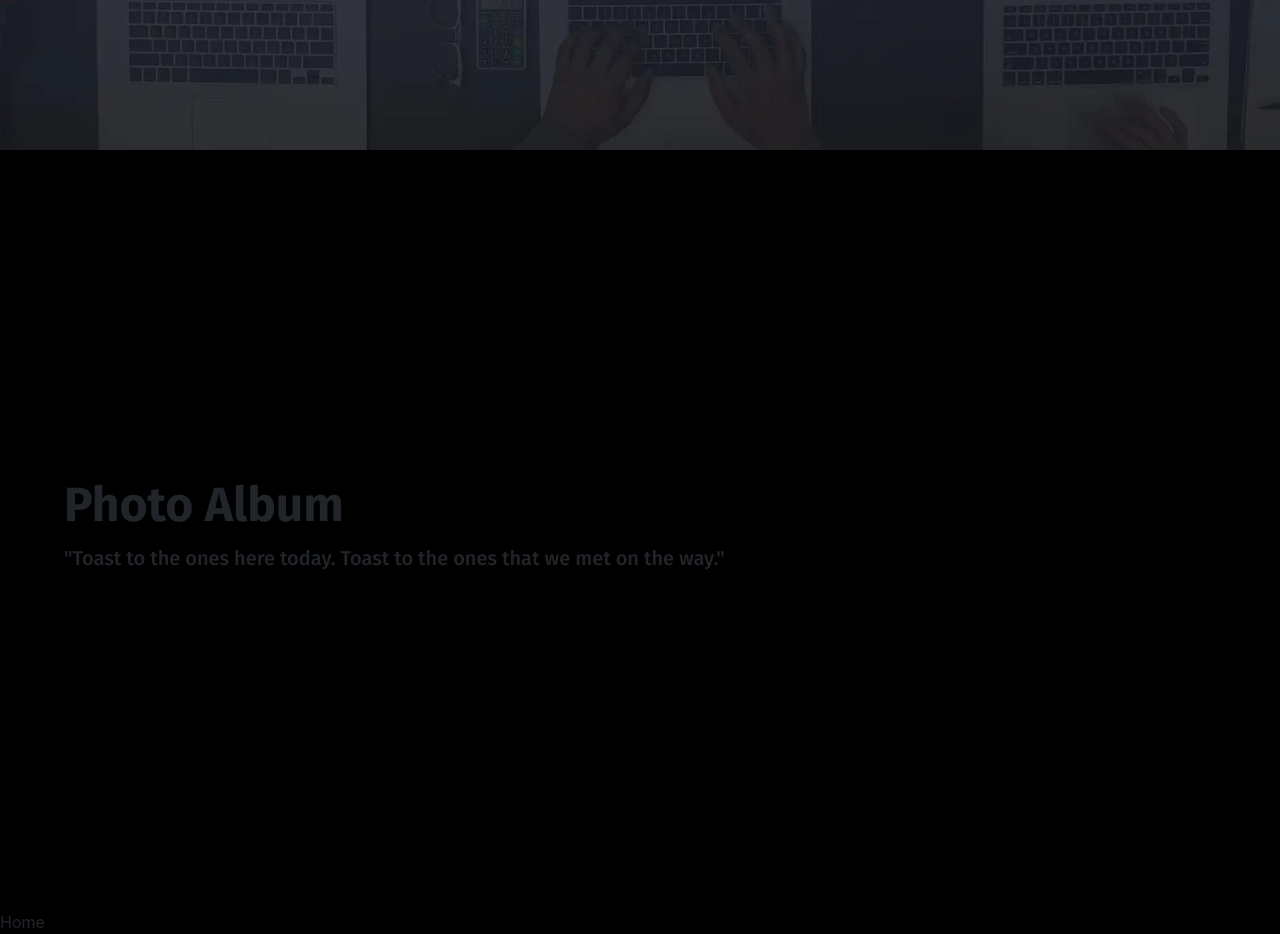
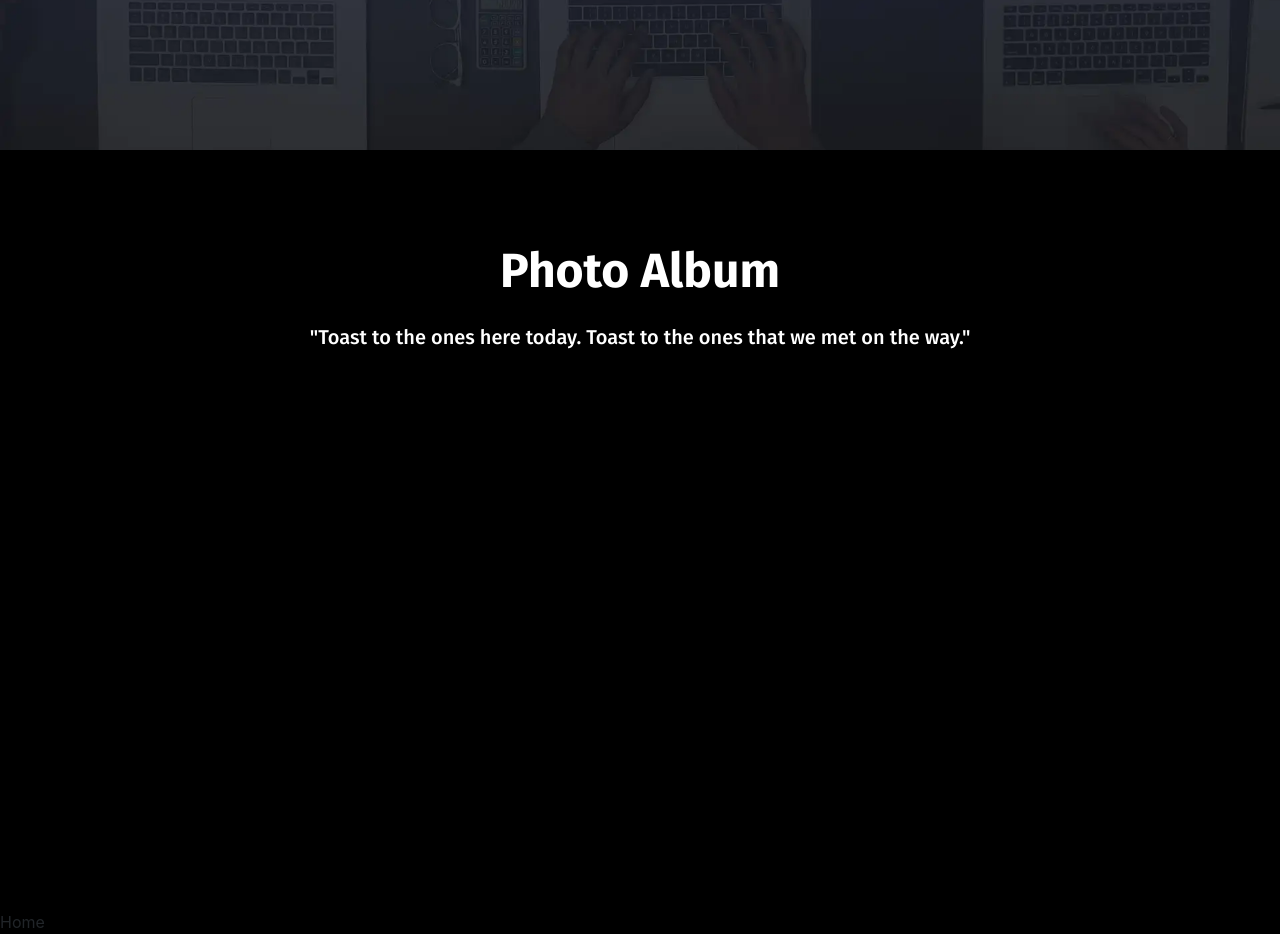
Before and after one commit to TripleC-OfficialWebsite/TripleC-OfficialWebsite, a React (Create React App) app in the folder official-website/: page / in a window 1280 px wide. Shown: the part 668-1602 px from the top of the page. Built offline with nearby package versions, Linux system fonts and the light colour scheme.

Commit message:
centered

```diff
--- a/official-website/src/Components/photoAlbum/photoAlbum.css
+++ b/official-website/src/Components/photoAlbum/photoAlbum.css
@@ -1,20 +1,4 @@
-.home-cover {
-    background-image: url("/src/Images/homepage_cover.png");
-    display: block;
-    background-size: cover;
-    background-repeat: no-repeat;
-    width: 100%;
-    height: 95vh;
-    opacity: 1;
-    position: absolute;
-    top: 0;
-    bottom: 0;
-    left: 0;
-    right: 0;
-    z-index: -1;
-  }
-
-  #container {
+  #containerPA {
     display: flex;
     flex-direction: row;
     width: 90%;
@@ -29,14 +13,20 @@
     width: 100%;
   }
 
-  .title {
+  .titlePA {
+    position: relative;
+    top: -20%; left: 50%; transform: translate(-50%, -50%); text-align: center;
+    color: white;
     font-family: "Fira Sans", sans-serif;
     word-break: break-word;
     font-size: 3rem !important;
     font-weight: 700;
   }
 
-  .subtitle {
+  .subtitlePA {
+    position: relative;
+    top: 20%; left: 50%; transform: translate(-50%, -50%); text-align: center;
+    color: white;
     font-family: "Fira Sans", sans-serif;
     word-break: break-word;
     font-size: 1.25rem !important;
--- a/official-website/src/Components/photoAlbum/photoAlbum.js
+++ b/official-website/src/Components/photoAlbum/photoAlbum.js
@@ -4,11 +4,10 @@ import photoAlbumJson from "../../Content/home.json";
 const photoAlbum = () => {
   return (
     <div>
-      <div className="home-cover"></div>
-      <div id="container">
-        <div className="title">
-          <h1 className="title">{photoAlbumJson.photoAlbum.title}</h1>
-          <h2 className="subtitle">{photoAlbumJson.photoAlbum.subtitle}</h2>
+      <div id="containerPA">
+        <div className="titlePA">
+          <h1 className="titlePA">{photoAlbumJson.photoAlbum.titlePA}</h1>
+          <h2 className="subtitlePA">{photoAlbumJson.photoAlbum.subtitlePA}</h2>
         </div>
       </div>
     </div>
--- a/official-website/src/Content/home.json
+++ b/official-website/src/Content/home.json
@@ -51,8 +51,8 @@
     "events": [{ "time": "", "title": "", "description": "" }]
   },
   "photoAlbum": {
-    "title": "Photo Album",
-    "subtitle": "\"Toast to the ones here today. Toast to the ones that we met on the way.\"",
+    "titlePA": "Photo Album",
+    "subtitlePA": "\"Toast to the ones here today. Toast to the ones that we met on the way.\"",
     "photos": ["photoPath1"]
   }
 }
```
